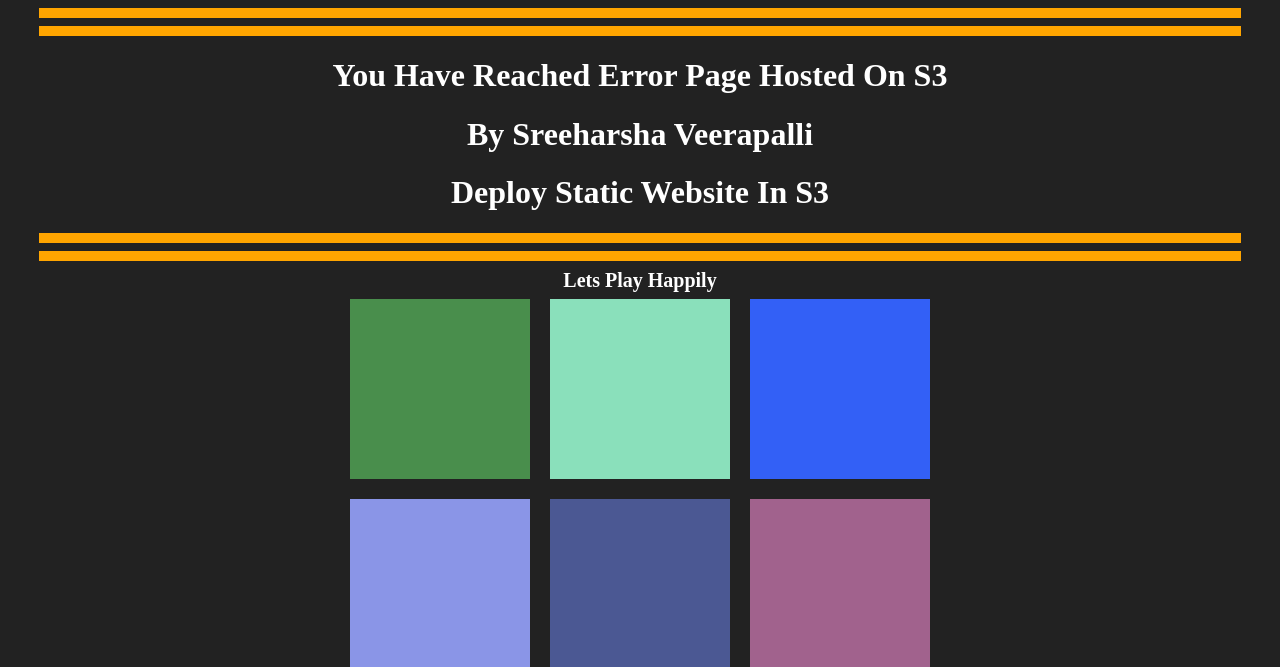
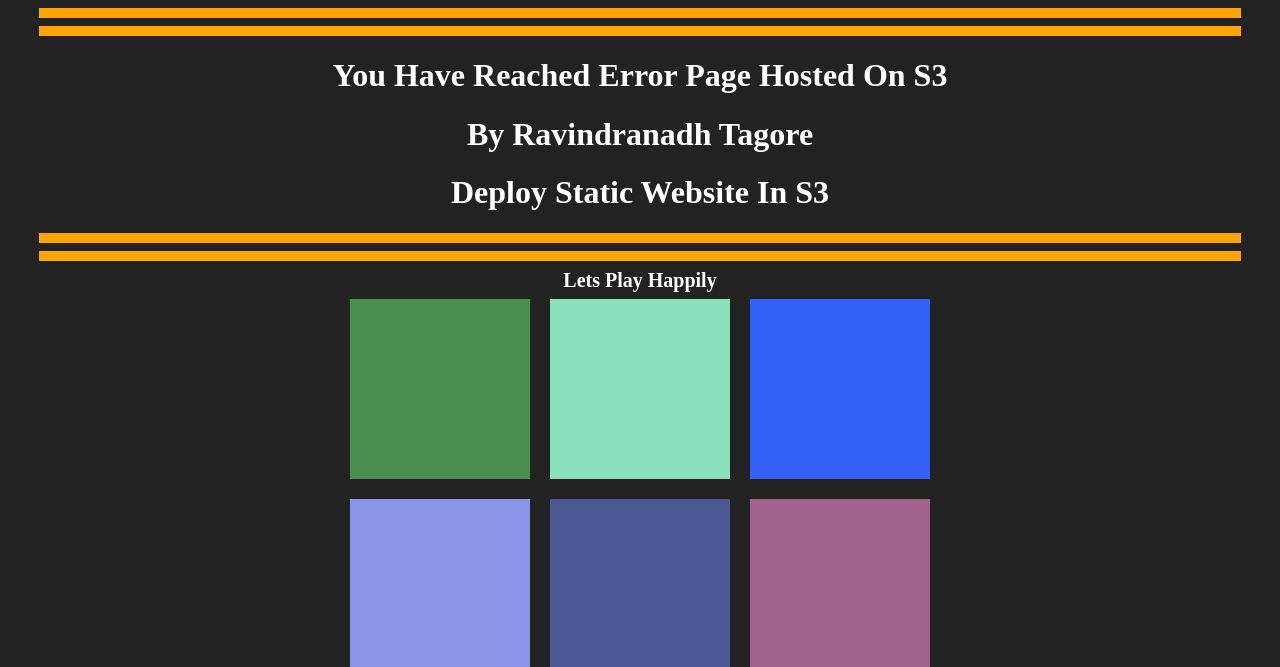
Before and after one commit to RavindranadhTagore/dockertest1, a plain HTML site: page error.html in a window 1280 px wide. Shown: the top 667 px of the page. Drawn offline with Linux system fonts and the light colour scheme.

Commit message:
Update error.html

```diff
--- a/error.html
+++ b/error.html
@@ -12,7 +12,7 @@
 <hr size="10px" noshade  align=center width="1200px" color="orange">
 	<hr size="10px" noshade  align=center width="1200px" color="orange">
 	<h1>You Have Reached Error Page Hosted On S3</h1>
-	<h1>By Sreeharsha Veerapalli</h1>
+	<h1>By Ravindranadh Tagore</h1>
 	<h1>Deploy Static Website In S3</h1>
 <hr size="10px" noshade  align=center width="1200px" color="orange">
 <hr size="10px" noshade  align=center width="1200px" color="orange">
```
